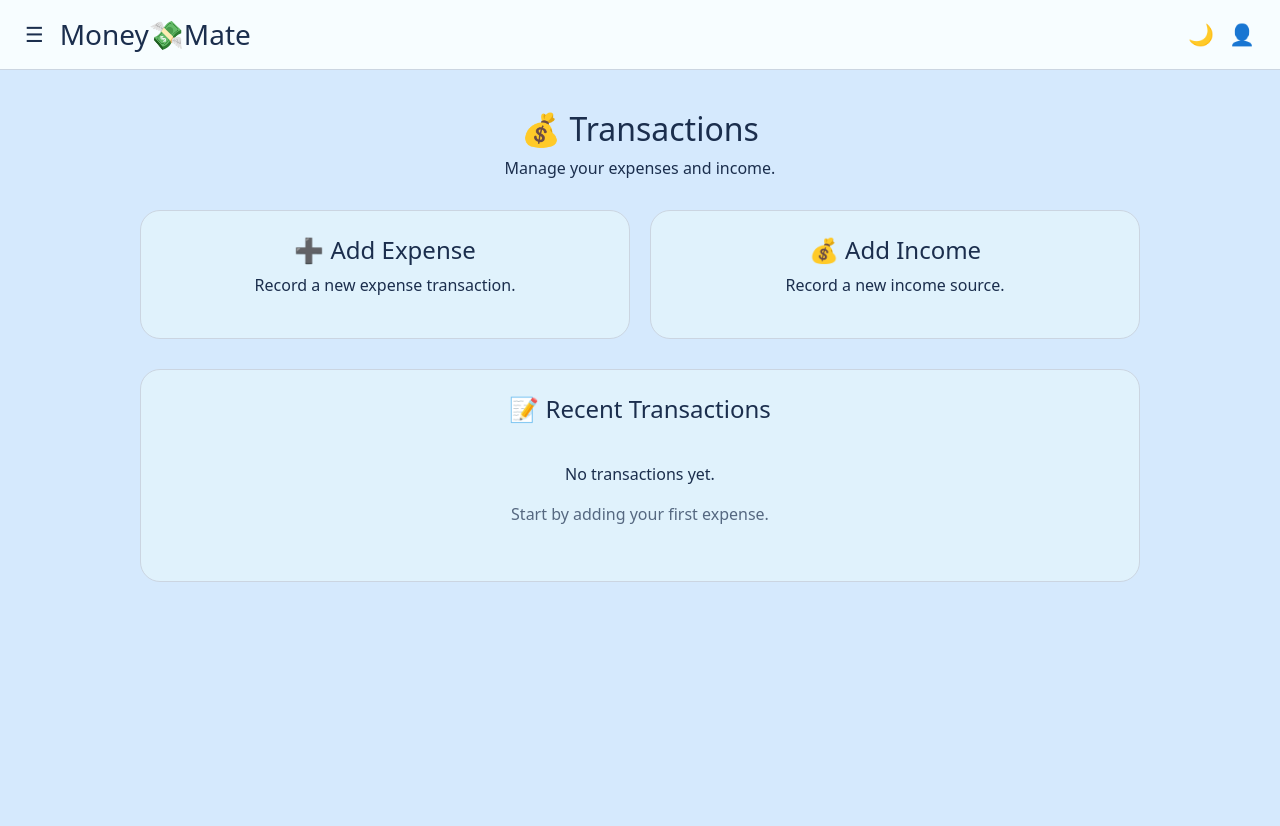
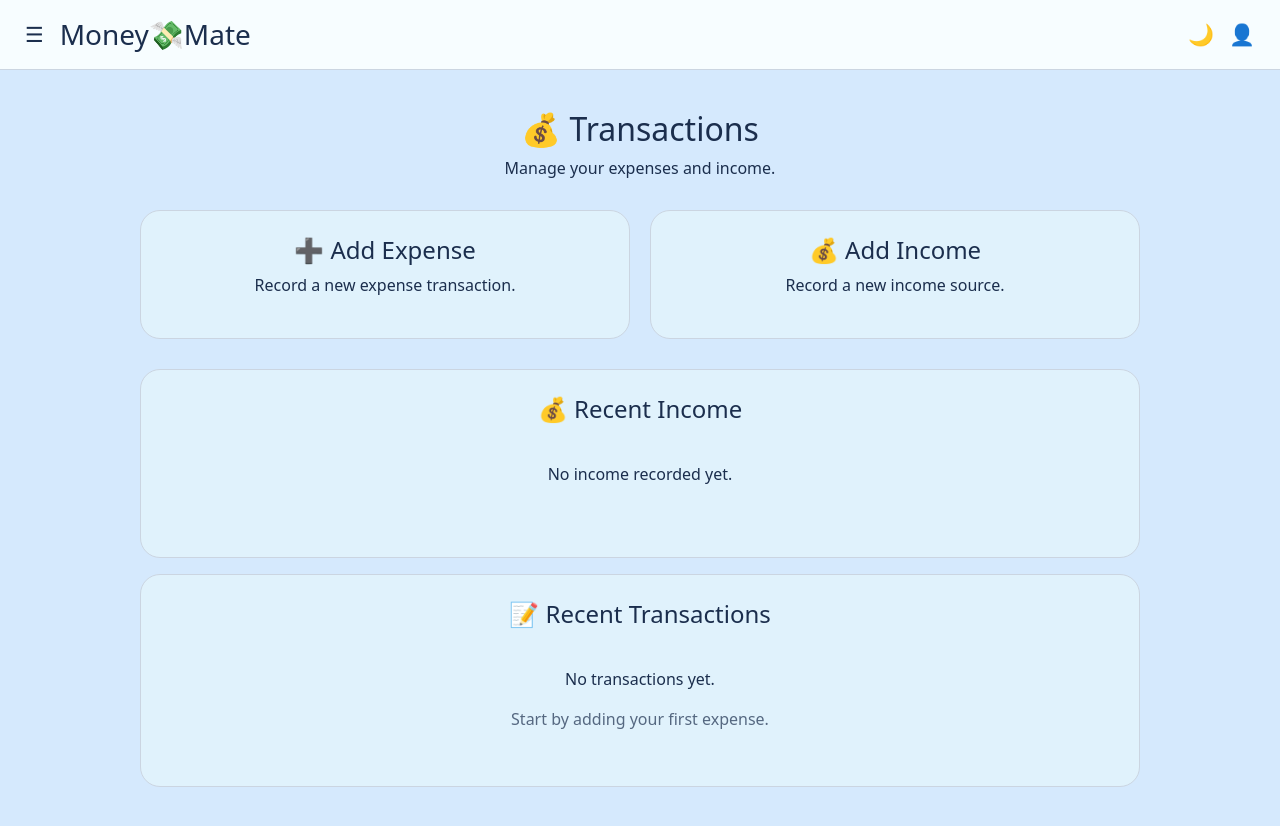
Before and after one commit to Ziba006/MoneyMate-Expense-Tracker, a React (Vite) app: page /transactions in a window 1280 px wide. Before the commit the page ends 800 px from the top, so only its background shows below. Built offline with nearby package versions, Linux system fonts and the light colour scheme.

Commit message:
transaction done

```diff
--- a/src/pages/Dashboard.jsx
+++ b/src/pages/Dashboard.jsx
@@ -9,6 +9,7 @@ function Dashboard({ darkMode, setDarkMode }) {
     const [totalExpenses, setTotalExpenses] = useState(0);
     const [recentTransactions, setRecentTransactions] = useState([]);
     const [budgetUsage, setBudgetUsage] = useState(0);
+    const [totalIncome, setTotalIncome] = useState(0);
 
     useEffect(() => {
 
@@ -59,6 +60,27 @@ function Dashboard({ darkMode, setDarkMode }) {
       }
     }
   }
+
+  const savedIncomes =
+  localStorage.getItem("incomes");
+
+if(savedIncomes){
+
+  const incomes =
+    JSON.parse(savedIncomes);
+
+  const totalIncomeAmount =
+    incomes.reduce(
+      (sum, income) =>
+        sum + Number(income.amount),
+      0
+    );
+
+  setTotalIncome(
+    totalIncomeAmount
+  );
+
+}
 
 }, []);
 
@@ -116,7 +138,7 @@ function Dashboard({ darkMode, setDarkMode }) {
 
           <div className="overview-card">
             <h5>Total Income</h5>
-            <h2>₹0</h2>
+            <h2>₹{totalIncome}</h2>
           </div>
 
           <div className="overview-card">
--- a/src/pages/Transactions.css
+++ b/src/pages/Transactions.css
@@ -136,3 +136,7 @@
     margin-bottom: 15px;
     font-weight: 600;
 }
+
+.income-amount, .income-description{
+    color:#11e05d;
+}
--- a/src/pages/Transactions.jsx
+++ b/src/pages/Transactions.jsx
@@ -210,6 +210,57 @@ function Transactions({ darkMode, setDarkMode }) {
           saveIncome={saveIncome}
         />
 
+             <div className="transaction-history my-3" >
+
+  <h4>💰 Recent Income</h4>
+
+  {incomes.length === 0 ? (
+
+    <div className="empty-state">
+      <p>No income recorded yet.</p>
+    </div>
+
+  ) : (
+
+    incomes.map((income, index) => (
+
+      <div
+        key={index}
+        className="transaction-item"
+      >
+
+        <div>
+
+          <h5 className="income-description">{income.description}</h5>
+
+          <small>
+            {income.source} • {" "}
+            {new Date(
+              income.date
+            ).toLocaleDateString(
+              "en-IN",
+              {
+                day: "numeric",
+                month: "short",
+                year: "numeric"
+              }
+            )}
+          </small>
+
+        </div>
+
+        <h5 className="income-amount">
+          ₹{income.amount}
+        </h5>
+
+      </div>
+
+    ))
+
+  )}
+
+</div>
+
         <div className="transaction-history">
 
           <h4>📝 Recent Transactions</h4>
```
